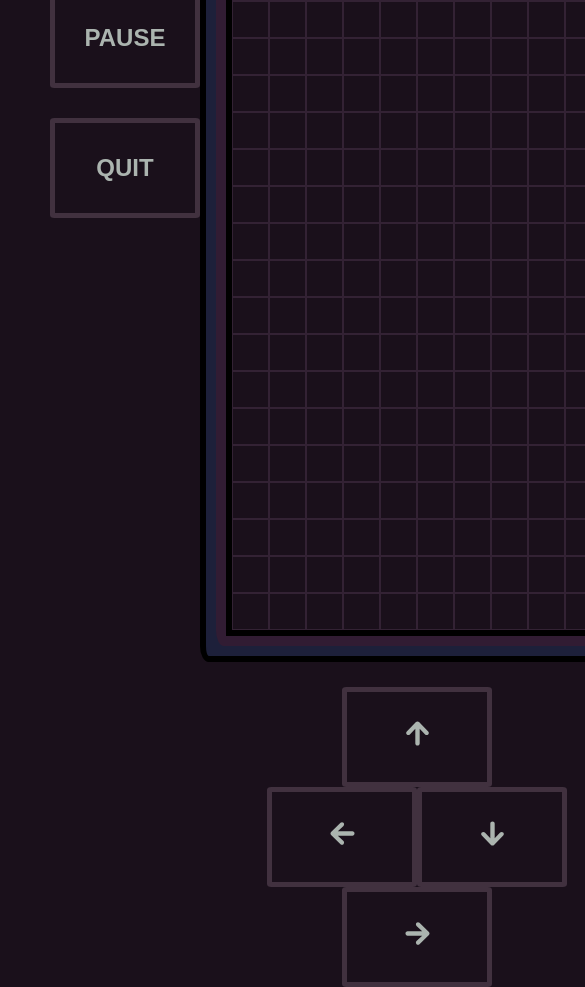
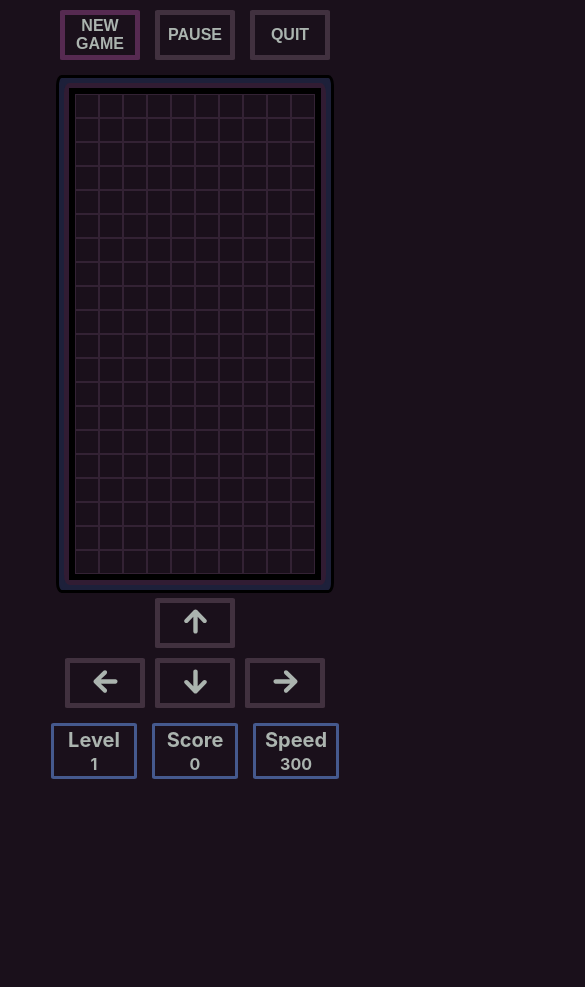
Before and after one commit to MarekPetr/tetris, a React (Create React App) app: page / in a window 390 px wide. Shown: the top 987 px of the page, 585 px wide, since content can reach past the window. After the commit the page ends 844 px from the top, so only its background shows below. Built offline with nearby package versions, Linux system fonts and the light colour scheme.

Commit message:
feat: mobile friendly view

```diff
--- a/src/App.css
+++ b/src/App.css
@@ -1,47 +1,99 @@
+/* Mobile-first board page - optimize for small screens */
 .board-page {
-  height: 100%;
+  min-height: 100vh;
+  min-height: 100svh;
   display: flex;
   flex-direction: column;
+  justify-content: flex-start;
+  box-sizing: border-box;
+}
+
+/* Desktop board page - center content */
+@media only screen and (min-width: 750px) {
+  .board-page {
+    height: 100vh;
+    height: 100svh;
+    min-height: 100dvh;
     justify-content: center;
+  }
 }
 
 .content {
   text-align: center;
   display: flex;
+  flex-direction: column;
+  justify-content: center;
+  align-items: center;
+  margin: 10px;
+  gap: 15px;
+}
+
+@media only screen and (min-width: 750px) {
+  .content {
+    text-align: center;
+    display: flex;
+    flex-direction: row;
     justify-content: space-evenly;
     margin: 50px;
   }
+}
+
 
 .board {
   border: 6px solid black;
   display: inline-block;
 }
 
+/* Mobile-first board borders - thinner for mobile */
 .board-first-border {
-  border: 10px solid #311C33;
+  border: 5px solid #311C33;
   display: inline-block;
   border-radius: 2%;
 }
 
 .board-second-border {
-  border: 10px solid #1D203A;
+  border: 5px solid #1D203A;
   display: inline-block;
   border-radius: 2%;
 }
 
 .board-third-border {
-  border: 6px solid black;
+  border: 3px solid black;
   background-color: #1D203A;
   display: inline-block;
   border-radius: 2%;
 }
 
+/* Desktop board borders - thicker for desktop */
+@media only screen and (min-width: 750px) {
+  .board-first-border {
+    border: 10px solid #311C33;
+  }
+
+  .board-second-border {
+    border: 10px solid #1D203A;
+  }
+
+  .board-third-border {
+    border: 6px solid black;
+  }
+}
+
+/* Mobile-first cell size - smaller to fit screen */
 .cell {
   border: 1px solid #332234;
+  height: 22px;
+  width: 22px;
+  -webkit-user-select: none;
+  user-select: none;
+}
+
+/* Desktop cell size - larger for desktop screens */
+@media only screen and (min-width: 750px) {
+  .cell {
     height: 35px;
     width: 35px;
-  -webkit-user-select: none;
-  user-select: none;
+  }
 }
 
 .row {
@@ -49,21 +101,54 @@
   flex-direction: row;
 }
 
+/* Mobile-first buttons layout */
 .buttons {
   display: flex;
+  flex-direction: row;
+  gap: 15px;
+}
+
+/* Desktop buttons layout */
+@media only screen and (min-width: 750px) {
+  .buttons {
     flex-direction: column;
     gap: 30px;
   }
+}
 
+/* Mobile-first tile buttons - smaller for mobile */
 .tile {
-  font-size: 24px;
+  font-size: 16px;
   color: #abb4af;
   border: solid;
   border-radius: 3%;
   background-color: transparent;
+  width: 80px;
+  height: 50px;
+  font-weight: bolder;
+}
+
+/* Desktop tile buttons - larger for desktop */
+@media only screen and (min-width: 750px) {
+  .tile {
+    font-size: 24px;
     width: 150px;
     height: 100px;
-  font-weight: bolder;
+  }
+}
+
+.arrows {
+  display: flex;
+  flex-direction: column;
+  align-items: center;
+  gap: 10px;
+}
+
+.arrows-row {
+  display: flex;
+  flex-direction: row;
+  flex-wrap: nowrap;
+  gap: 10px;
 }
 
 .board-button {
@@ -100,8 +185,16 @@
   font-size: 20px;
 }
 
+/* Mobile-first game layout - smaller gap */
 .game {
   display: flex;
   flex-direction: column;
+  gap: 5px;
+}
+
+/* Desktop game layout - larger gap */
+@media only screen and (min-width: 750px) {
+  .game {
     gap: 25px;
   }
+}
--- a/src/App.tsx
+++ b/src/App.tsx
@@ -307,7 +307,7 @@ const App = () => {
               disabled={!isRunning && !isStopped}>
                 <IoMdArrowRoundUp size='35px' />
             </button>
-            <div>
+            <div className="arrows-row">
               <button className="board-button tile"
                 onPointerDown={() => handleKeyDownAction('ArrowLeft')}
                 onPointerUp={() => handleKeyUpAction('ArrowLeft')}
```
Lines whose indentation alone changed are shown as unchanged.
